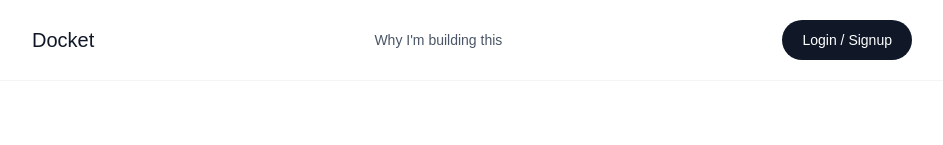
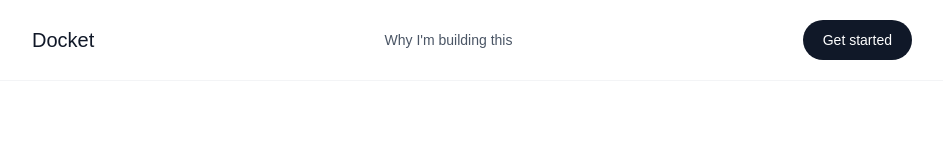
Before and after one commit to SukhdevThukral/docket, a Next.js app: page / in a window 1280 px wide. Shown: the top 145 px of the page, without its empty margins (168-1111 px from the left). Built offline with nearby package versions, Linux system fonts and the light colour scheme; a web font is replaced by a local one.

Commit message:
feat: update header call-to-action to onboarding
- Change Login / Signup link to Get started
- Update destination path to /onboarding

```diff
--- a/app/Header.tsx
+++ b/app/Header.tsx
@@ -5,8 +5,8 @@ export default function Header() {
             <a href="/" className="text-sm text-gray-600 hover:text-gray-900 hidden sm:block">
                 Why I'm building this
             </a>
-            <a href="/" className="text-sm bg-gray-900 text-white px-5 py-2.5 rounded-full hover:bg-gray-800 transition-colors">
-                Login / Signup
+            <a href="/onboarding" className="text-sm bg-gray-900 text-white px-5 py-2.5 rounded-full hover:bg-gray-800 transition-colors">
+                Get started
             </a>
         </nav>
     )
```
